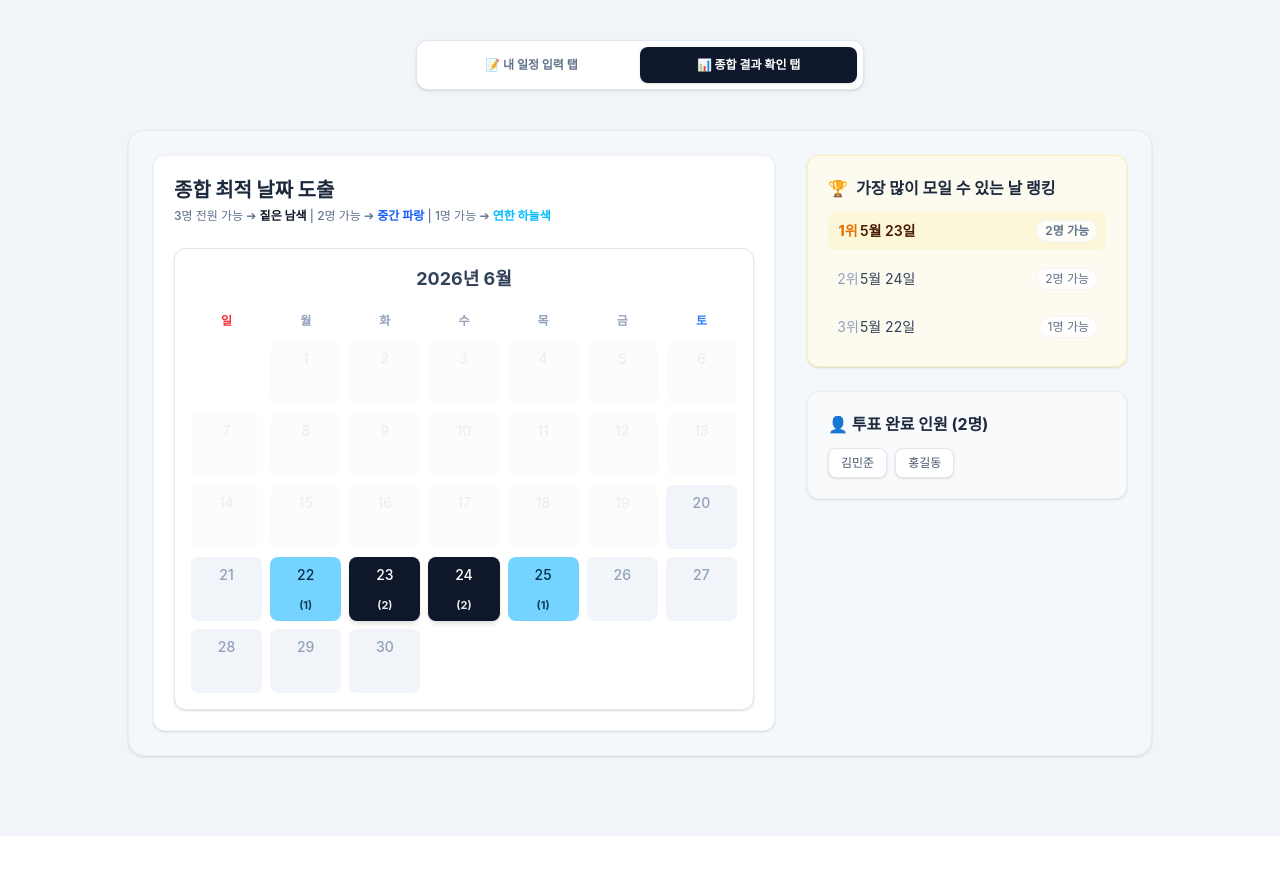
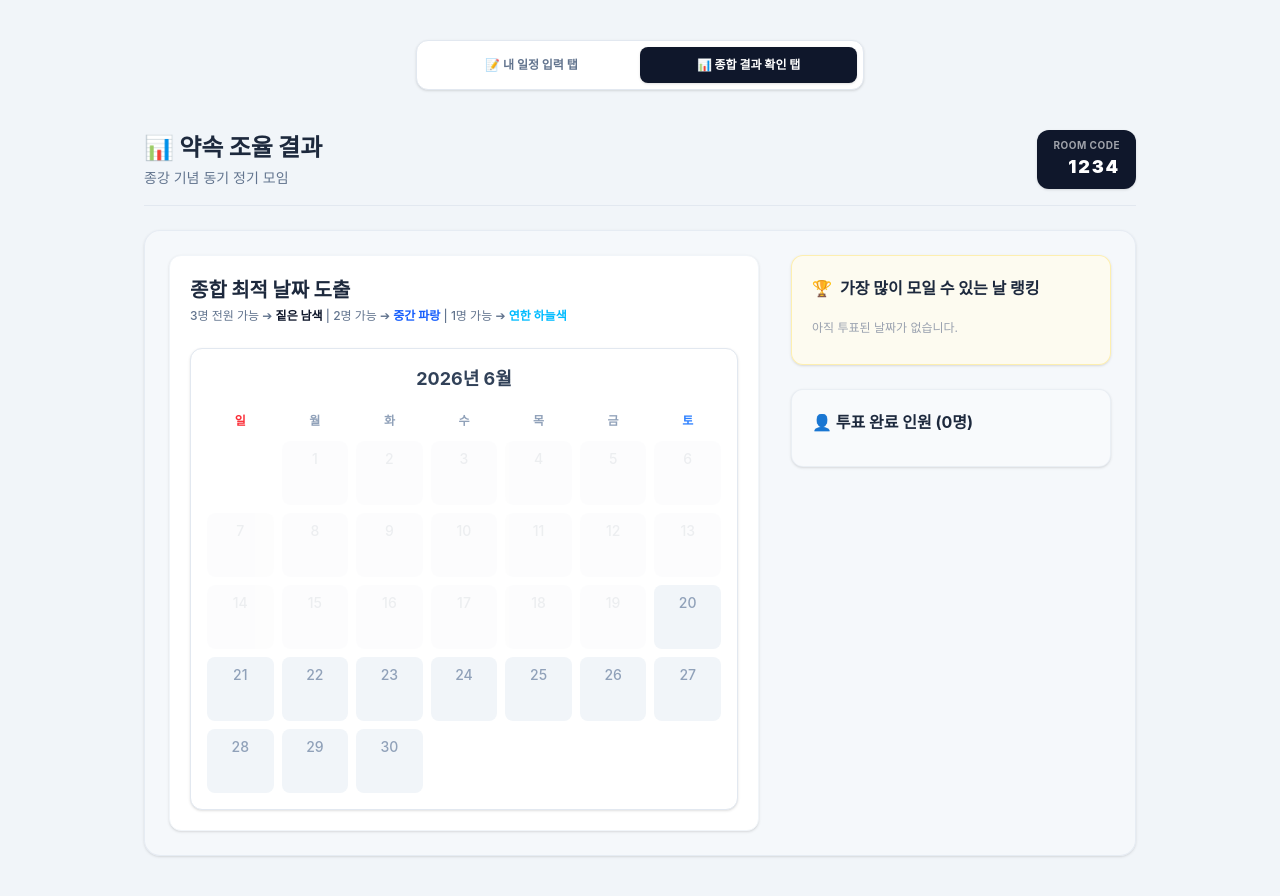
Before and after one commit to junoujun/Make_Meeting, a React (Vite) app: page / in a window 1280 px wide. Both pictures are taken after a click on the button "📊 종합 결과 확인 탭". Shown: the top 896 px of the page. Before the commit the page ends 836 px from the top, so only its background shows below. Built offline with nearby package versions, Linux system fonts and the light colour scheme.

Commit message:
방코드 뭔지 알수있게 + app.tsx 에서 새로 hook만들어서 기능 분리

```diff
--- a/src/App.tsx
+++ b/src/App.tsx
@@ -1,131 +1,75 @@
 // src/App.tsx
 import React, { useState } from "react";
-import type { RoomData } from "./types";
 import ResultView from "./components/memberB/ResultView";
 import ScheduleInput from "./components/memberB/ScheduleInput";
-
-const INITIAL_ROOM_CODE = '1234';
-
-// [LocalStorage 로드 함수] 브라우저 사물함 검사
-const getInitialData = (): RoomData => {
-  const saved = localStorage.getItem(INITIAL_ROOM_CODE);
-  if (saved) return JSON.parse(saved);
-
-  // 가짜 데이터를 다 지우고 싶다면 participants 배열을 []로 비워두면 됩니다!
-  return {
-    roomCode: INITIAL_ROOM_CODE,
-    title: '종강 기념 동기 정기 모임',
-    creatorName: '김민준',
-    dateRange: { start: '2026-06-20', end: '2026-06-30' },
-    participants: [
-      { name: '김민준', availableDates: ['2026-06-22', '2026-06-23', '2026-06-24'] },
-      { name: '홍길동', availableDates: ['2026-06-23', '2026-06-24', '2026-06-25'] }
-    ],
-    bucketList: []
-  };
-};
+import { useRoom } from "./hooks/useRoom"; // 💡 로직 파일 불러오기
 
 export default function App() {
-  // 1. 화면 전환을 담당하는 스위치 상태 (이게 살아있어야 상단 탭이 작동합니다!)
-  const [currentStep, setCurrentStep] = useState<'INPUT' | 'RESULT'>('INPUT');
-  const [roomData, setRoomData] = useState<RoomData>(getInitialData);
-  const [editingName, setEditingName] = useState<string | null>(null);
+  const [currentStep, setCurrentStep] = useState<"INPUT" | "RESULT">("INPUT");
 
-  const getMySavedName = () => {
-    return localStorage.getItem(`my_name_in_${roomData.roomCode}`);
-  };
-
-  // 일정 제출 및 수정 처리
-  const handleScheduleSubmit = (name: string, selectedDates: string[]) => {
-    let updatedParticipants = [...roomData.participants];
-
-    if (editingName) {
-      updatedParticipants = updatedParticipants.map(p =>
-        p.name === editingName ? { name, availableDates: selectedDates } : p
-      );
-    } else {
-      if (updatedParticipants.some(p => p.name === name)) {
-        alert('이미 존재하는 이름입니다. 수정을 이용해 주세요.');
-        return;
-      }
-      updatedParticipants.push({ name, availableDates: selectedDates });
-    }
-
-    const updatedRoomData = { ...roomData, participants: updatedParticipants };
-    setRoomData(updatedRoomData);
-
-    localStorage.setItem(updatedRoomData.roomCode, JSON.stringify(updatedRoomData));
-    localStorage.setItem(`my_name_in_${updatedRoomData.roomCode}`, name);
-
-    setEditingName(null);
-    setCurrentStep('RESULT'); // 제출하면 자동으로 결과창 이동
-  };
-
-  // 일정 삭제 처리
-  const handleScheduleDelete = (nameToDelete: string) => {
-    const updatedParticipants = roomData.participants.filter(p => p.name !== nameToDelete);
-    const updatedRoomData = { ...roomData, participants: updatedParticipants };
-
-    setRoomData(updatedRoomData);
-    localStorage.setItem(updatedRoomData.roomCode, JSON.stringify(updatedRoomData));
-    localStorage.removeItem(`my_name_in_${roomData.roomCode}`);
-
-    setEditingName(null);
-    setCurrentStep('INPUT'); // 삭제하면 다시 입력창으로 이동
-  };
-
-  // 수정 모드 시작 처리
-  const handleEditStart = (nameToEdit: string) => {
-    setEditingName(nameToEdit);
-    setCurrentStep('INPUT'); // 수정 누르면 입력창으로 이동
-  };
+  // 💡 버튼 기능과 데이터들을 훅에서 한 번에 슥 꺼내옵니다.
+  const {
+    roomData,
+    editingName,
+    mySavedName,
+    submitSchedule,
+    deleteParticipant,
+    startEdit,
+  } = useRoom();
 
   return (
     <div className="min-h-screen bg-slate-100 py-10 px-4 font-sans">
-
-      {/* 🛠️ 살아난 상단 임시 스위치 탭 영역 */}
+      {/* 🛠️ 임시 스위치 탭 (나중에 팀원 A가 하단 탭바로 교체하기 최고로 쉬운 영역) */}
       <div className="max-w-md mx-auto mb-8 flex bg-white p-1.5 rounded-xl border border-slate-200 shadow-sm">
         <button
-          onClick={() => setCurrentStep('INPUT')}
+          onClick={() => setCurrentStep("INPUT")}
           className={`flex-1 py-2.5 text-xs font-bold rounded-lg transition-all ${
-            currentStep === 'INPUT'
-              ? 'bg-slate-900 text-white shadow-sm'
-              : 'text-slate-500 hover:text-slate-800'
+            currentStep === "INPUT"
+              ? "bg-slate-900 text-white shadow-sm"
+              : "text-slate-500 hover:text-slate-800"
           }`}
         >
           📝 내 일정 입력 탭
         </button>
         <button
-          onClick={() => setCurrentStep('RESULT')}
+          onClick={() => setCurrentStep("RESULT")}
           className={`flex-1 py-2.5 text-xs font-bold rounded-lg transition-all ${
-            currentStep === 'RESULT'
-              ? 'bg-slate-900 text-white shadow-sm'
-              : 'text-slate-500 hover:text-slate-800'
+            currentStep === "RESULT"
+              ? "bg-slate-900 text-white shadow-sm"
+              : "text-slate-500 hover:text-slate-800"
           }`}
         >
           📊 종합 결과 확인 탭
         </button>
       </div>
 
-      {/* 메인 화면 조건부 렌더링 */}
+      {/* 🧩 메인 화면 조립 영역 */}
       <main className="container mx-auto">
-        {currentStep === 'INPUT' ? (
+        {currentStep === "INPUT" ? (
           <ScheduleInput
             roomData={roomData}
-            onSubmitSchedule={handleScheduleSubmit}
+            onSubmitSchedule={(name, dates) => {
+              submitSchedule(name, dates);
+              setCurrentStep("RESULT"); // 제출 후 결과창 이동 액션만 App에서 제어
+            }}
             editingName={editingName}
-            mySavedName={getMySavedName()}
+            mySavedName={mySavedName}
           />
         ) : (
           <ResultView
             roomData={roomData}
-            mySavedName={getMySavedName()}
-            onEditParticipant={handleEditStart}
-            onDeleteParticipant={handleScheduleDelete}
+            mySavedName={mySavedName}
+            onEditParticipant={(name) => {
+              startEdit(name);
+              setCurrentStep("INPUT"); // 수정 누르면 입력창 이동 액션만 App에서 제어
+            }}
+            onDeleteParticipant={(name) => {
+              deleteParticipant(name);
+              setCurrentStep("INPUT"); // 삭제 후 입력창 이동 액션만 App에서 제어
+            }}
           />
         )}
       </main>
-
     </div>
   );
 }
--- a/src/components/memberB/ResultView.tsx
+++ b/src/components/memberB/ResultView.tsx
@@ -21,7 +21,22 @@ export default function ResultView({
   // 2. 구조 분해 할당으로 Props 받기
 
   return (
-    <div className="flex flex-col md:flex-row gap-8 p-6 max-w-5xl mx-auto bg-slate-50/60 rounded-2xl border border-slate-200/80 shadow-sm my-10">
+    <div className="max-w-5xl mx-auto my-10 px-4">
+
+    {/* 💡 결과창 상단 헤더 영역 추가 */}
+    <div className="mb-6 flex flex-col sm:flex-row sm:items-center sm:justify-between gap-2 border-b border-slate-200 pb-4">
+      <div>
+        <h2 className="text-2xl font-extrabold text-slate-800">📊 약속 조율 결과</h2>
+        <p className="text-sm text-slate-500 mt-1">{roomData.title}</p>
+      </div>
+      <div className="bg-slate-900 text-white px-4 py-2 rounded-xl flex flex-col items-end shadow-sm">
+        <span className="text-[10px] font-bold opacity-60 uppercase tracking-wider">ROOM CODE</span>
+        <span className="text-lg font-black tracking-widest">{roomData.roomCode}</span>
+      </div>
+    </div>
+
+    {/* 기존의 Flex 박스 영역 */}
+    <div className="flex flex-col md:flex-row gap-8 p-6 bg-slate-50/60 rounded-2xl border border-slate-200/80 shadow-sm">
       {/* 왼쪽: 히트맵 달력 */}
       <div className="flex-1 bg-white p-5 rounded-xl border border-slate-100 shadow-sm">
         <HeatmapCalendar roomData={roomData} />
@@ -30,8 +45,6 @@ export default function ResultView({
       {/* 오른쪽: 랭킹 및 인원 현황 */}
       <div className="w-full md:w-80 flex flex-col gap-6">
         <RankingBoard participants={roomData.participants} />
-
-        {/* 3. 명단 컴포넌트에 내 이름 정보와 수정/삭제 대리인 함수들을 쏙 넘겨줍니다! */}
         <ParticipantList
           participants={roomData.participants}
           mySavedName={mySavedName}
@@ -40,5 +53,7 @@ export default function ResultView({
         />
       </div>
     </div>
+
+  </div>
   );
 }
--- a/src/components/memberB/ScheduleInput.tsx
+++ b/src/components/memberB/ScheduleInput.tsx
@@ -68,6 +68,9 @@ export default function ScheduleInput({ roomData, onSubmitSchedule, editingName,
       <div className="mb-6 border-b border-slate-100 pb-4">
         <span className="text-xs font-bold text-blue-600 bg-blue-50 px-2.5 py-1 rounded-full">
           약속 조율 중
+        </span>
+        <span className="text-xs font-bold text-slate-500 bg-slate-100 px-2.5 py-1 rounded-full">
+          방 코드: {roomData.roomCode}
         </span>
         <h2 className="text-xl font-extrabold text-slate-800 mt-2">{title}</h2>
         <p className="text-xs text-slate-400 mt-1">
--- /dev/null
+++ b/src/hooks/useRoom.ts
@@ -0,0 +1,86 @@
+// src/hooks/useRoom.ts
+import { useState } from "react";
+import type { RoomData } from "../types";
+
+const INITIAL_ROOM_CODE = "1234";
+
+const getInitialData = (): RoomData => {
+  const saved = localStorage.getItem(INITIAL_ROOM_CODE);
+  if (saved) return JSON.parse(saved);
+
+  return {
+    roomCode: INITIAL_ROOM_CODE,
+    title: "종강 기념 동기 정기 모임",
+    creatorName: "김민준",
+    dateRange: { start: "2026-06-20", end: "2026-06-30" },
+    participants: [], // 가짜 데이터 깔끔하게 비워둠
+    bucketList: [],
+  };
+};
+
+export function useRoom() {
+  const [roomData, setRoomData] = useState<RoomData>(getInitialData);
+  const [editingName, setEditingName] = useState<string | null>(null);
+
+  const getMySavedName = () => {
+    return localStorage.getItem(`my_name_in_${roomData.roomCode}`);
+  };
+
+  // 일정 제출 및 수정
+  const handleScheduleSubmit = (name: string, selectedDates: string[]) => {
+    let updatedParticipants = [...roomData.participants];
+
+    if (editingName) {
+      updatedParticipants = updatedParticipants.map((p) =>
+        p.name === editingName ? { name, availableDates: selectedDates } : p,
+      );
+    } else {
+      if (updatedParticipants.some((p) => p.name === name)) {
+        alert("이미 존재하는 이름입니다. 수정을 이용해 주세요.");
+        return;
+      }
+      updatedParticipants.push({ name, availableDates: selectedDates });
+    }
+
+    const updatedRoomData = { ...roomData, participants: updatedParticipants };
+    setRoomData(updatedRoomData);
+
+    localStorage.setItem(
+      updatedRoomData.roomCode,
+      JSON.stringify(updatedRoomData),
+    );
+    localStorage.setItem(`my_name_in_${updatedRoomData.roomCode}`, name);
+    setEditingName(null);
+  };
+
+  // 일정 삭제
+  const handleScheduleDelete = (nameToDelete: string) => {
+    const updatedParticipants = roomData.participants.filter(
+      (p) => p.name !== nameToDelete,
+    );
+    const updatedRoomData = { ...roomData, participants: updatedParticipants };
+
+    setRoomData(updatedRoomData);
+    localStorage.setItem(
+      updatedRoomData.roomCode,
+      JSON.stringify(updatedRoomData),
+    );
+    localStorage.removeItem(`my_name_in_${roomData.roomCode}`);
+    setEditingName(null);
+  };
+
+  // 수정 모드 시작
+  const handleEditStart = (nameToEdit: string) => {
+    setEditingName(nameToEdit);
+  };
+
+  // 외부(App.tsx)에서 조립할 때 필요한 재료들만 쏙 내보내기
+  return {
+    roomData,
+    editingName,
+    mySavedName: getMySavedName(),
+    submitSchedule: handleScheduleSubmit,
+    deleteParticipant: handleScheduleDelete,
+    startEdit: handleEditStart,
+  };
+}
```
